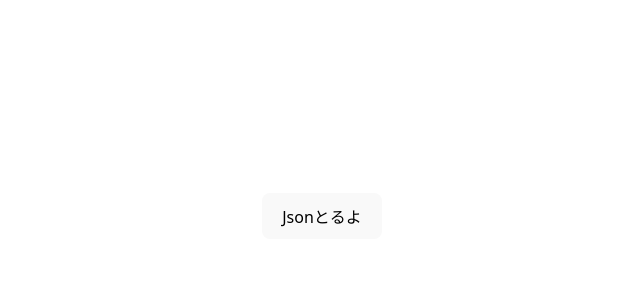
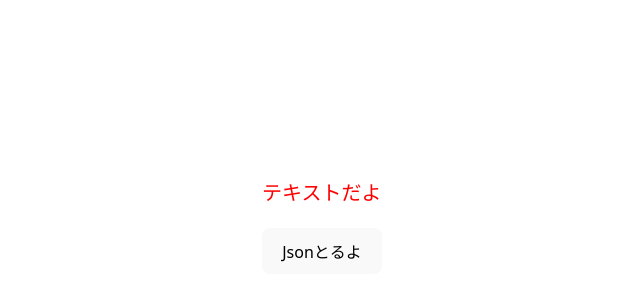
Before and after one commit to asa129/TypeScript-Practice, a React (Vite) app: page / in a window 1280 px wide. Shown: the part 184-484 px from the top of the page, without its empty margins (318-958 px from the left). Built offline with nearby package versions, Linux system fonts and the light colour scheme.

Commit message:
コンポーネントに型指定

```diff
--- a/src/App.tsx
+++ b/src/App.tsx
@@ -3,6 +3,7 @@ import './App.css'
 import axios from 'axios'
 import { Todo } from './Todo';
 import { TodoType } from './types/todo';
+import { Text } from './Text';
 
 function App() {
   const [datas, setDatas] = useState<Array<TodoType>>([]);
@@ -14,6 +15,7 @@ function App() {
 
   return (
     <>
+      <Text color="red" fontSize={20}/>
       <button onClick={onClickFetchData}>Jsonとるよ</button>
       <div>
       {datas.map((data) => <Todo title={data.title} userId={data.userId} completed={data.completed}/>)}
--- /dev/null
+++ b/src/Text.tsx
@@ -0,0 +1,11 @@
+import { FC } from "react";
+
+type style = {
+    color: string;
+    fontSize: number;
+}
+
+export const Text: FC<style> = (props) => {
+    const { color, fontSize } = props;
+    return <p style={{color, fontSize}}>テキストだよ</p>
+}
--- a/src/Todo.tsx
+++ b/src/Todo.tsx
@@ -1,6 +1,7 @@
 import { TodoType } from './types/todo';
+import { FC } from "react";
 
-export const Todo = (props: Omit<TodoType , 'id'>) => {
+export const Todo: FC<Omit<TodoType , 'id'>> = (props) => {
     const {title, userId, completed = true}  = props;
     const displayComplete = completed ? `[完]` : `[未]`;
     return (
```
